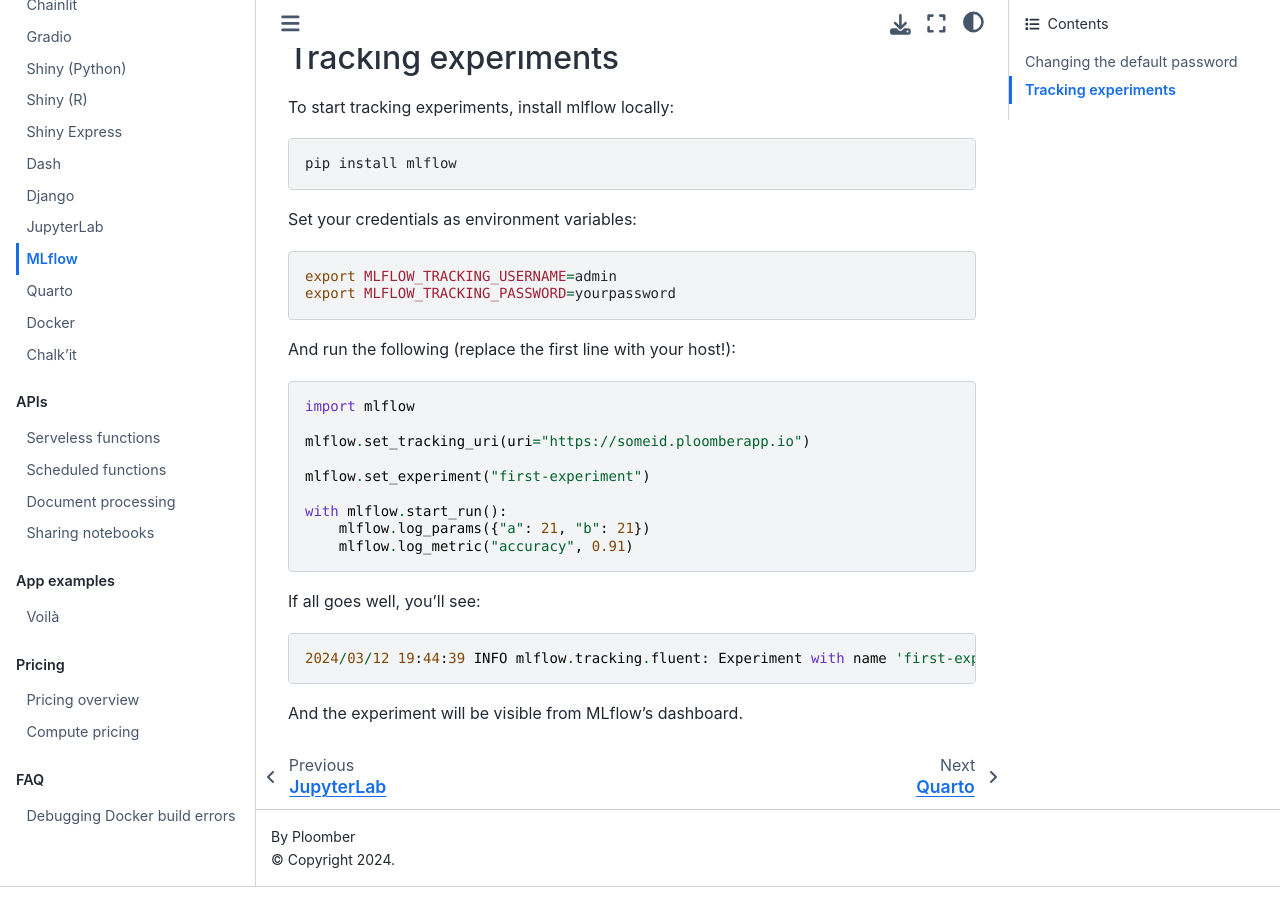
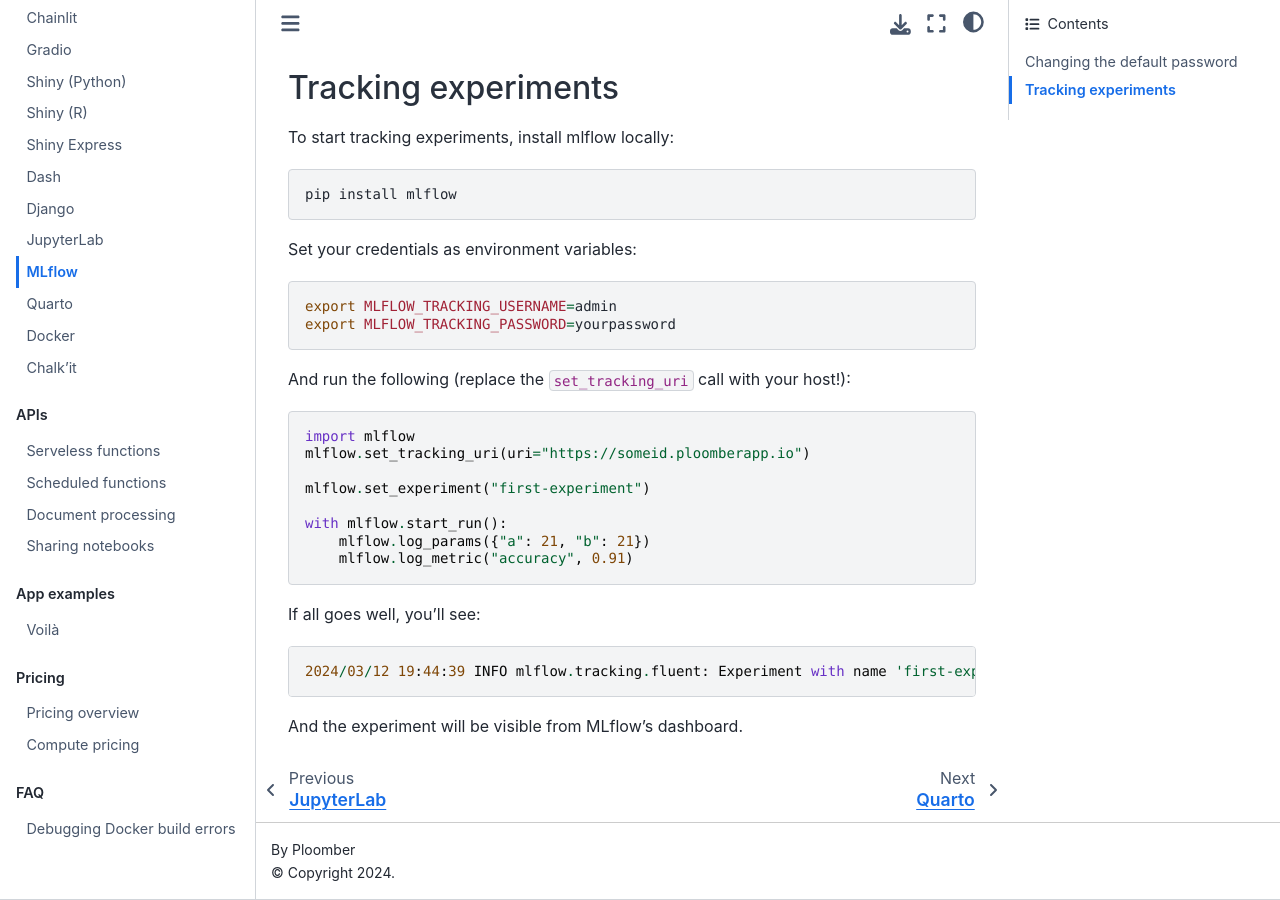
Before and after one commit to ploomber/doc, a Jupyter Book: the page built from doc/apps/mlflow.md, in a window 1280 px wide and 900 px high, scrolled down 1798 px. Built offline with Jupyter Book 1.0.4 settings and Sphinx 7.4.7 and the Sphinx Book theme 1.1.4, drawn with Linux system fonts in a browser that asks for light colours; some of the changed lines change nothing that is shown; some of the changed text lies outside the part shown.

Commit message:
update mlflow example

````diff
--- a/doc/apps/mlflow.md
+++ b/doc/apps/mlflow.md
@@ -12,8 +12,8 @@
 Once the deployment finishes, open the app by clicking on `VIEW APPLICATION`, if all
 went well you'll be prompted for a user and a password:
 
-Use: admin
-Password: password
+- User: admin
+- Password: password
 
 ## Changing the default password
 
@@ -69,11 +69,10 @@
 export MLFLOW_TRACKING_PASSWORD=yourpassword
 ```
 
-And run the following (replace the first line with your host!):
+And run the following (replace the `set_tracking_uri` call with your host!):
 
 ```python
 import mlflow
-
 mlflow.set_tracking_uri(uri="https://someid.ploomberapp.io")
 
 mlflow.set_experiment("first-experiment")
````
